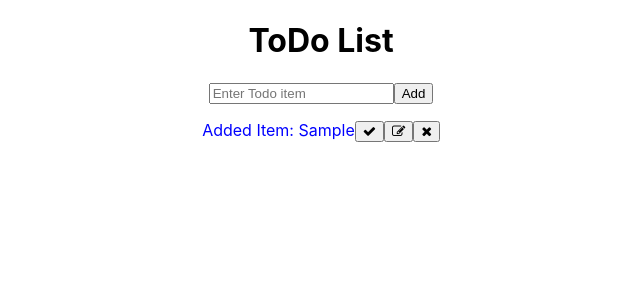
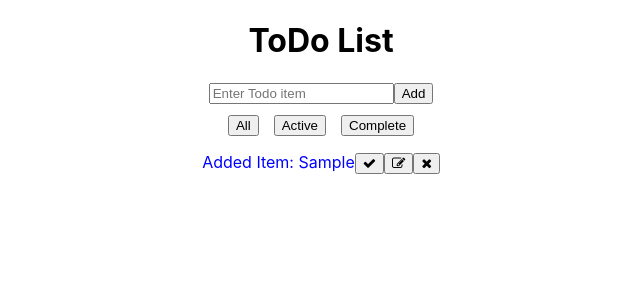
Before and after one commit to Holi-Projects/React, a React (Create React App) app: page / in a window 1280 px wide. Both pictures are taken after typing "Sample" into the empty fields and a click on the button "Add". Shown: the top 300 px of the page, without its empty margins (319-959 px from the left). Built offline with nearby package versions, Linux system fonts and the light colour scheme.

Commit message:
added filters

```diff
--- a/src/components/AddItem.js
+++ b/src/components/AddItem.js
@@ -84,6 +84,8 @@ class AddItem extends Component{
         })
     }
 
+
+
     render(){
 
         return(
@@ -94,6 +96,7 @@ class AddItem extends Component{
                 onChange={this.setItem}></input>
                 <button onClick={this.addBtn} >Add</button>
 
+                <div>
                 <ItemList
                 items={this.state.list}
                 rm={this.rmitem}
@@ -101,6 +104,7 @@ class AddItem extends Component{
                 check={this.itemCheck}
 
                 />
+                </div>
 
             </div>
 
--- /dev/null
+++ b/src/components/Filter.js
@@ -0,0 +1,33 @@
+import React, { Component } from 'react';
+
+class Filter extends Component{
+    constructor(props){
+        super(props)
+        this.handleChange = this.handleChange.bind(this)
+    }
+
+    handleChange(e) {
+        const name = e.target.name;
+        this.props.filter(name)
+        // if(name === 'active'){
+        //     this.props.filter('none')
+        // }
+        // else if(name === 'complete'){
+        //     this.props.filter('line-through')
+        // }
+        //this.props.filter({name});
+      }
+
+    render() {
+        return (
+            <div style={{ marginTop: '10px' }}>
+                <button name='all' onClick={this.handleChange}>All</button>
+                <button style={{ marginLeft: '15px' }} name='active'
+                onClick={this.handleChange}>Active</button>
+                <button style={{ marginLeft: '15px' }} name='complete'
+                onClick={this.handleChange}>Complete</button>
+            </div>
+        )
+    }
+}
+export default Filter
--- a/src/components/ItemList.js
+++ b/src/components/ItemList.js
@@ -1,20 +1,30 @@
 import React,{Component} from 'react';
 import Item from './Item'
+import Filter from './Filter'
+
+
 
 
 class Items extends Component{
+            constructor(props){
+                super(props)
+                this.state = {
+                    filter: '',
+                    clickFilter: false
+                }
+            }
 
+    //get the filter key word
+    filterItem = (input) => {
+        this.setState({ filter: input})
+        this.setState({clickFilter: true})
+    }
 
     render(){
-
-        if(this.props.items.length === 0) return (<p>No items added</p>)
-        else
-
-        return(
-
-            <div >
-                {this.props.items.map((item, i) => <div key = {i} >
-                    <Item
+        const filterList = []
+        const list = this.props.items
+        .map((item, i) =>
+           <Item key={i}
                     value={item.name}
                     id={i}
                     txdeco={item.txdeco}
@@ -22,32 +32,42 @@ class Items extends Component{
                     remove={this.props.rm}
                     itemCheck={this.props.check}
 
-                    />
-                    </div> )}
+                />)
+
+            //iterate through the list and display items according to filter
+             list.forEach( item => {
+
+                if(this.state.filter === 'all'){
+                    filterList.push(item)
+                }
+                else if (this.state.filter === 'active' && item.props.txdeco==='none'){
+                    filterList.push(item)
+                }
+                else if(this.state.filter === 'complete'
+                && item.props.txdeco==='line-through'){
+                    filterList.push(item)
+                }
+
+             })
+
+        if(list.length === 0)
+        return (<p>No items added</p>)
+
+        else
+
+        return(
+
+            <div >
+                 <div>
+                    <Filter filter={this.filterItem}/>
+                </div>
+                <div>{this.state.clickFilter? filterList : list}</div>
+
             </div>
 
         )
     }
 }
 
-//Test with a stateless function
-
-// const Items = (props) => {
-
-//     if(props.items.length === 0) return (<p>No items added</p>)
-//         else
-//     return (
-
-//         <div>
-//             {props.items.map((val, i) => <div key={i}>
-//                 <Item value={val} />
-//                 {/* {val} */}
-//             </div>)}
-//         </div>
-
-
-//     )
-// }
-
 
 export default Items
```
